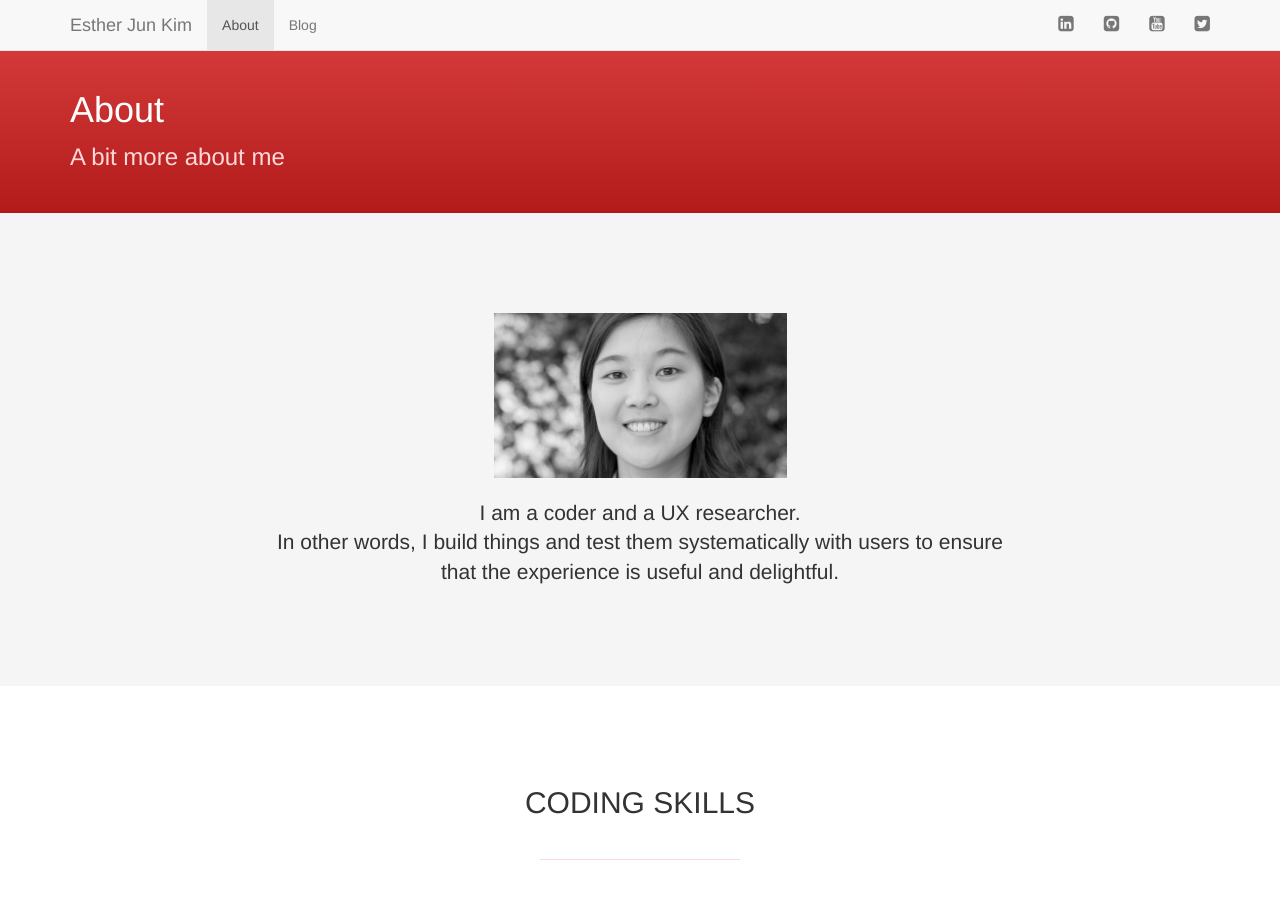
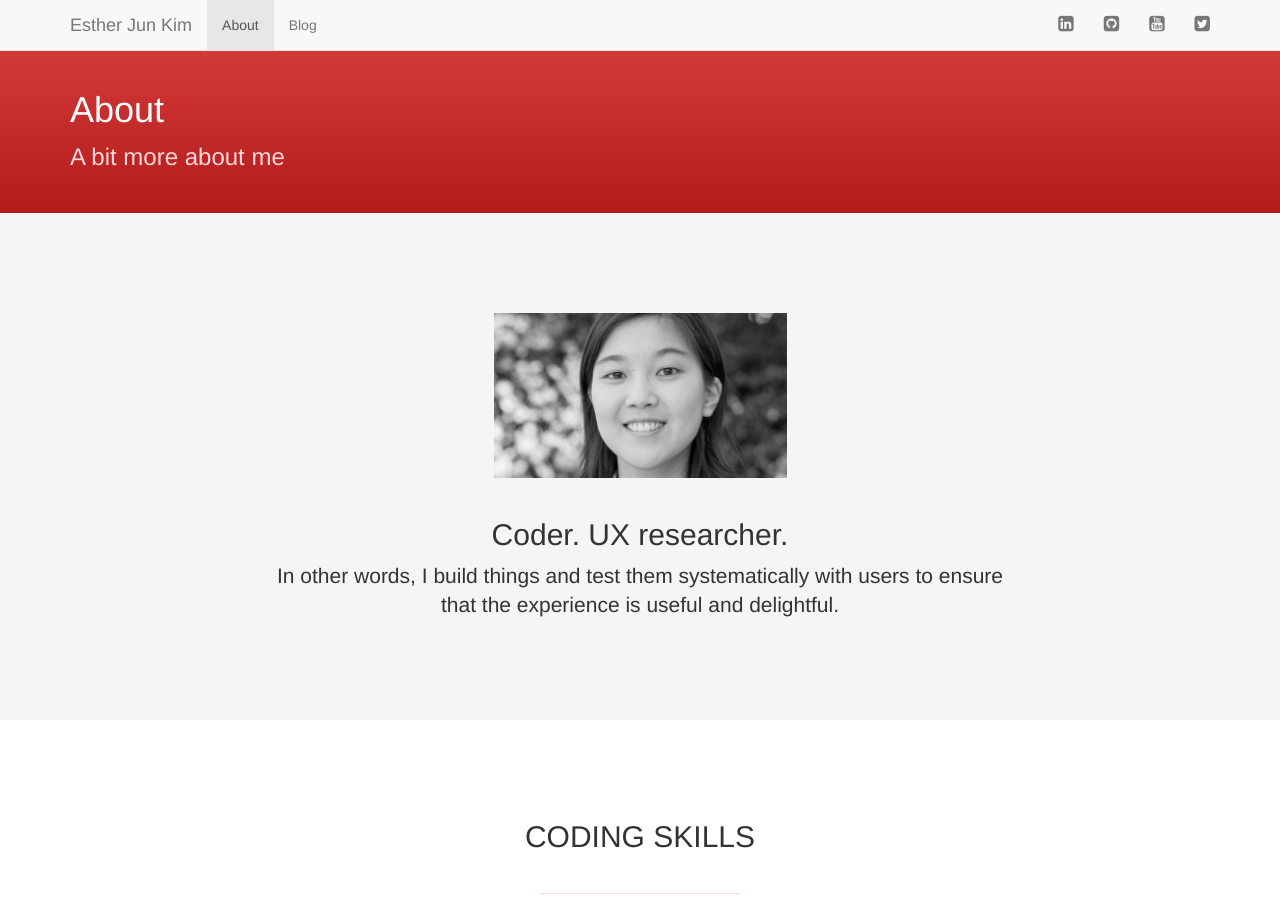
Before and after one commit to estherjk/estherjk.github.io, a Jekyll site: the page built from about/index.html, in a window 1280 px wide and 900 px high. Built offline with Jekyll 4.4.1, drawn with Linux system fonts in a browser that asks for light colours; nearby versions of some CDN libraries; Markdown is read by kramdown in place of the engine named in the settings.

Commit message:
Update About page

```diff
--- a/about/index.html
+++ b/about/index.html
@@ -22,8 +22,9 @@
 
     <div class="row">
       <div class="col-md-8 col-md-offset-2">
+        <h2>Coder. UX researcher.</h3>
+
         <p class="lead">
-          I am a coder and a UX researcher.<br>
           In other words, I build things and test them systematically with users to ensure that the experience is useful and delightful.
         </p>
       </div>
@@ -60,7 +61,7 @@
               <i class="fa fa-star"></i>
               <i class="fa fa-star"></i>
               <i class="fa fa-star"></i>
-              <i class="fa fa-star"></i>
+              <i class="fa fa-star-o"></i>
               <i class="fa fa-star-o"></i>
             </td>
           </tr>
@@ -198,7 +199,7 @@
     <hr class="hr-short-pink">
 
     <div class="row">
-      <div class="col-md-5 col-md-offset-1 col-sm-6">
+      <div class="col-md-4 col-md-offset-2 col-sm-6">
         <h3 class="text-center">Quantitative</h3>
 
         <table class="table table-rating">
@@ -237,7 +238,7 @@
         </table>
       </div>
 
-      <div class="col-md-5 col-sm-6">
+      <div class="col-md-4 col-sm-6">
         <h3 class="text-center">Qualitative</h3>
 
         <table class="table table-rating">
```
